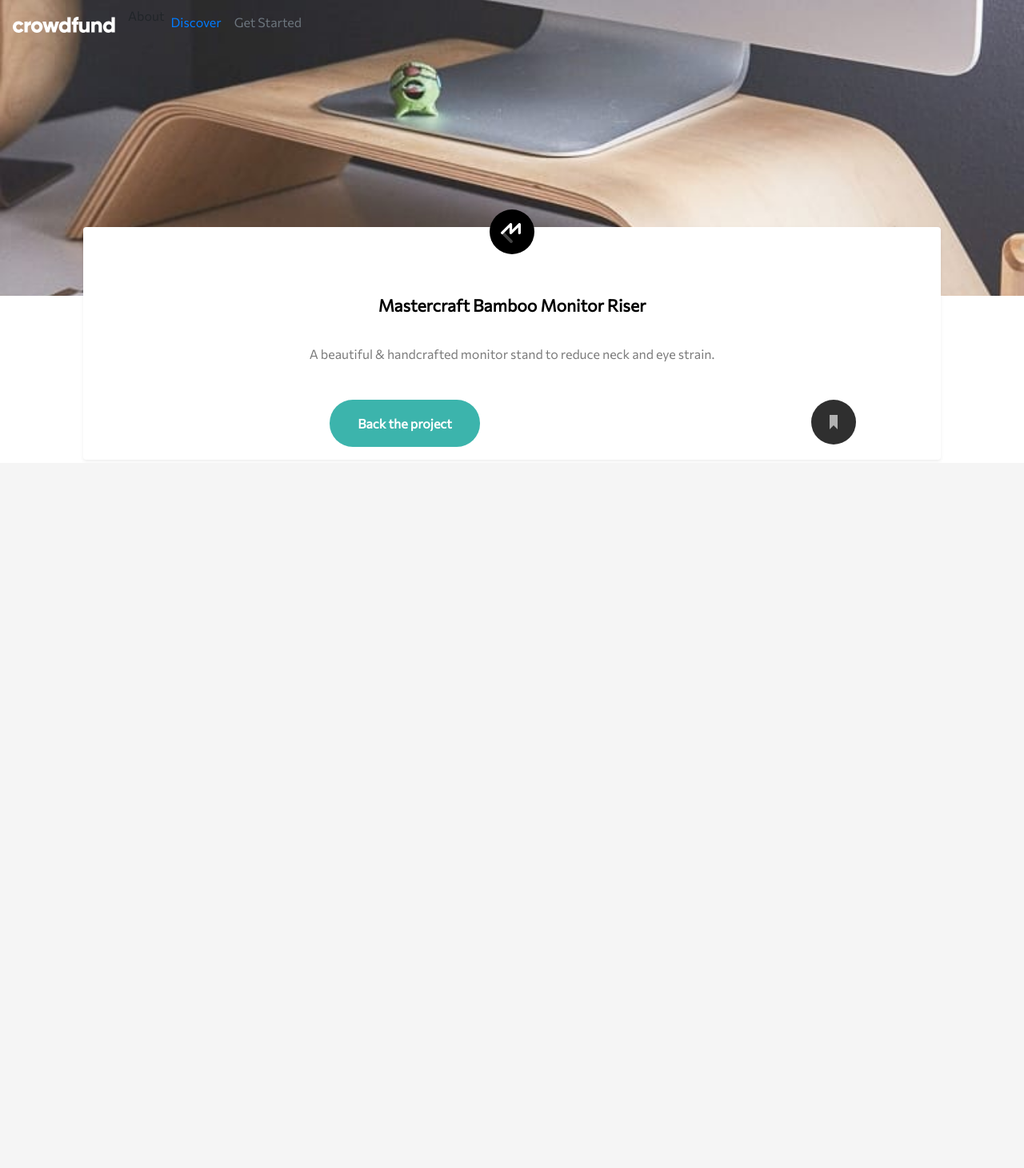
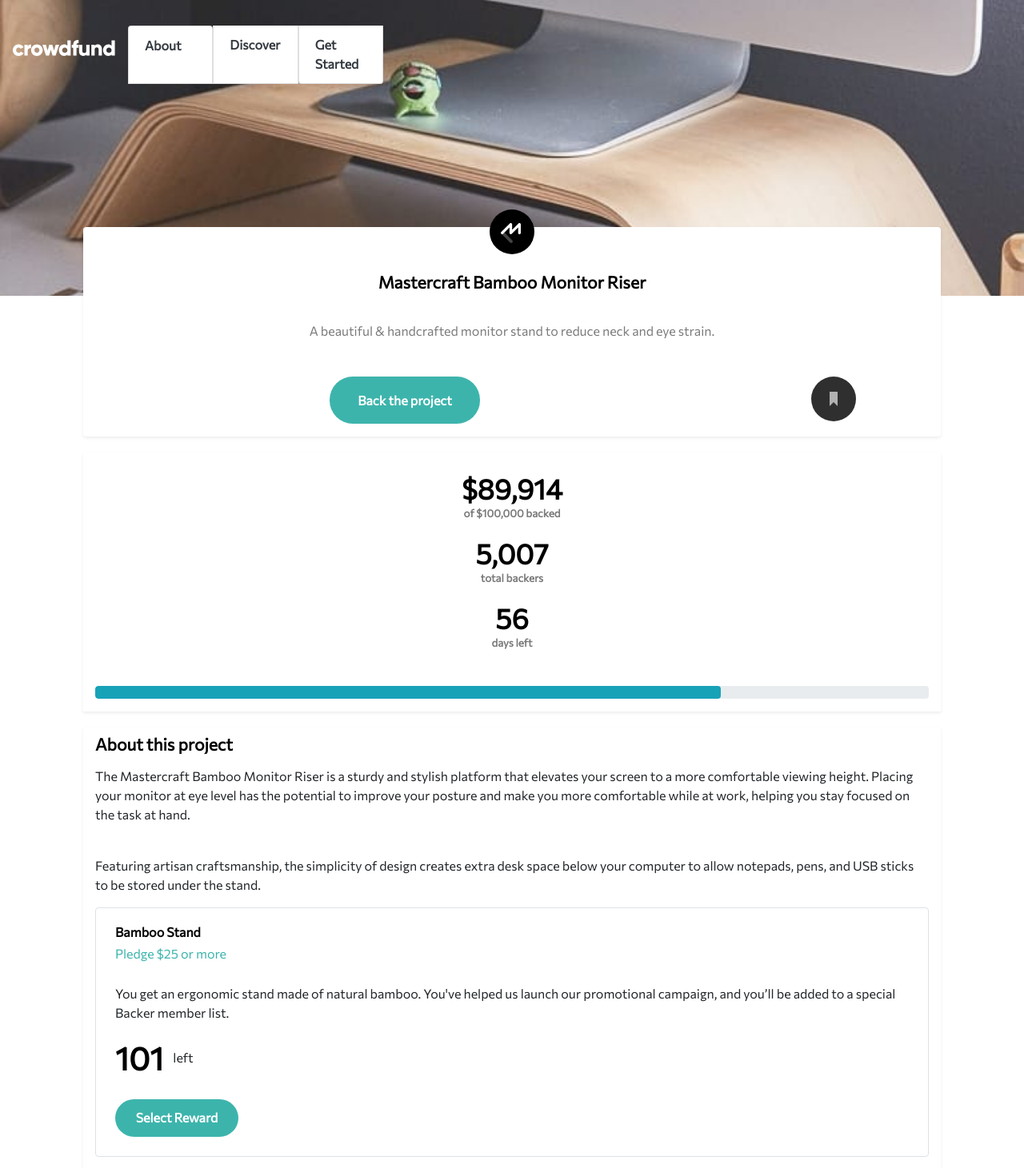
Before and after one commit to MrObonye/crowdfunding, an Angular app: page / in a window 1280 px wide. Shown: the top 1461 px of the page at 80% size. Before the commit the page ends 800 px from the top, so only its background shows below. Built offline with nearby package versions, Linux system fonts and the light colour scheme.

Commit message:
first view completed for mobile

```diff
--- a/src/app/components/common/card/card.component.ts
+++ b/src/app/components/common/card/card.component.ts
@@ -3,7 +3,7 @@ import { Component, Input, OnInit } from '@angular/core';
 @Component({
   selector: 'app-card',
   template: `
-  <div class="card" style="width: 259px; height: 325px;">
+    <div class="p-4" >
   <h5 class="card-title">{{ cardTitle }}</h5>
   <h5 class="card-sub-title">{{cardSubTitle}}</h5>
   <div class="card-text">{{cardText}}</div>
@@ -11,10 +11,10 @@ import { Component, Input, OnInit } from '@angular/core';
       <h1 class="card-digits-number">{{cardNumber}}</h1>
       <p class="card-digits-text p-2 m-1">left</p>
   </div>
-  <app-rectangular-button
-  [buttonName]="buttonName"
-  [buttonType]="buttonType">
-</app-rectangular-button>
+    <app-rectangular-button class="mb-3"
+    [buttonName]="buttonName"
+    [buttonType]="buttonType">
+    </app-rectangular-button>
   </div>`,
 })
 export class CardComponent implements OnInit {
--- a/src/app/components/hero/hero.component.html
+++ b/src/app/components/hero/hero.component.html
@@ -14,9 +14,8 @@
       </div>
     </div>
   </div>
-
-  <!--
-    <div class="col-sm-12">
+  <div class="row m-1 pt-3">
+    <div class="col-sm-12 shadow-sm ">
       <app-dashboard-widget *ngFor="let a of analyticsData;" [amount]="a.amount" [total]="a.total" class="p-3">
       </app-dashboard-widget>
 
@@ -26,6 +25,28 @@
       </div>
     </div>
   </div>
+  <div class="row m-1 pt-3">
+    <div class="col-sm-12 shadow-sm">
+      <h6 class="header text-left py-2">About this project</h6>
+      <p class="text-left">The Mastercraft Bamboo Monitor Riser is a sturdy and stylish platform that elevates your screen
+        to a more comfortable viewing height. Placing your monitor at eye level has the potential to improve
+        your posture and make you more comfortable while at work, helping you stay focused on the task at hand.</p>
+      <br>
+      <p class="text-left">Featuring artisan craftsmanship, the simplicity of design creates extra desk space below your
+        computer
+        to allow notepads, pens, and USB sticks to be stored under the stand.</p>
+      <div class="border my-3 rounded" *ngFor="let c of contentData;">
+        <app-card class=""  [cardTitle]="c.cardTitle" [cardSubTitle]="c.cardSubTitle" [cardText]="c.cardText"
+          [cardNumber]="c.cardNumber" [buttonName]="c.buttonName" [buttonType]="c.buttonType"></app-card>
+      </div>
+
+    </div>
+  </div>
+</div>
+
+
+<!--
+
 
 
   <div class="feature text-left ">
--- a/src/app/components/home/home.component.html
+++ b/src/app/components/home/home.component.html
@@ -1,7 +1,7 @@
 <div class="cover">
 <app-navbar></app-navbar>
 </div>
-<div class="container tex-center">
+<div class="container">
   <app-hero></app-hero>
 
 </div>
--- a/src/app/components/navbar/navbar.component.html
+++ b/src/app/components/navbar/navbar.component.html
@@ -1,22 +1,23 @@
+<div #hasFade class="has-fade"></div>
 <nav class="navbar navbar-expand-md  fixed-top" #navbar>
-  <a class="navbar-brand" href="#"><img src="./../../../assets/images/logo.svg" alt="" srcset="">
+  <a class="navbar-brand" href="#"><img src="./../../../assets/images/logo.svg" alt="logo">
   </a>
   <a class="navbar-toggler hidden-sm-up"
   type="button" (click)="isNavbarCollapsed = !isNavbarCollapsed"
   data-target="#navbarsDefault" aria-controls="navbarsDefault"
   aria-expanded="false" aria-label="Toggle navigation">
-    <img src="./../../../assets/images/icon-hamburger.svg" alt="" srcset="">
+    <img #mobileMenuIcon src="./../../../assets/images/icon-hamburger.svg" alt="icon" >
 </a>
-  <div [ngbCollapse]="isNavbarCollapsed" class="collapse navbar-collapse" id="navbarsDefault">
-    <ul class="navbar-nav mr-auto">
-      <li class="nav-item dropdown">
-        About
+  <div #menu [ngbCollapse]="isNavbarCollapsed" class="collapse navbar-collapse pt-4" id="navbarsDefault">
+    <ul class="navbar-nav mr-auto list-group">
+      <li class="nav-item dropdown list-group-item list-group-item-action">
+        <a class="text-dark fw-bolder" href="#">About</a>
       </li>
-      <li class="nav-item">
-        <a class="nav-link" href="#">Discover</a>
+      <li class="nav-item list-group-item list-group-item-action">
+        <a class="text-dark fw-bolder" href="#">Discover</a>
       </li>
-      <li class="nav-item">
-        <a class="nav-link disabled" href="#">Get Started</a>
+      <li class="nav-item list-group-item list-group-item-action">
+        <a class="text-dark fw-bolder" href="#">Get Started</a>
       </li>
     </ul>
   </div>
--- a/src/app/components/navbar/navbar.component.ts
+++ b/src/app/components/navbar/navbar.component.ts
@@ -7,6 +7,9 @@ import { AfterViewInit, Component, ElementRef, HostListener, OnInit, ViewChild }
 export class NavbarComponent implements OnInit, AfterViewInit {
   isNavbarCollapsed = true;
   @ViewChild('navbar', {static: false}) firstChild: ElementRef;
+  @ViewChild('hasFade', {static: false}) overlay: ElementRef;
+  @ViewChild('mobileMenuIcon', {static: false}) mobileMenuIcon: ElementRef;
+  @ViewChild('menu', {static: false}) menu: ElementRef;
 
   @HostListener('window:scroll', ['$event']) onScrollEvent($event) {
     // console.log(window.pageYOffset);
@@ -14,6 +17,17 @@ export class NavbarComponent implements OnInit, AfterViewInit {
       this.firstChild.nativeElement.classList.add('navbar-background');
     } else {
       this.firstChild.nativeElement.classList.remove('navbar-background');
+    }
+  }
+  @HostListener('click', ['$event']) onClick($event) {
+    if (this.menu.nativeElement.classList.contains('show')) {
+      this.overlay.nativeElement.classList.add('overlay');
+      this.mobileMenuIcon.nativeElement.src = '../../assets/images/icon-close-menu.svg';
+
+    } else {
+      this.overlay.nativeElement.classList.remove('overlay');
+      this.mobileMenuIcon.nativeElement.src = '../../assets/images/icon-hamburger.svg';
+
     }
   }
   constructor() { }
--- a/src/assets/scss/_global.scss
+++ b/src/assets/scss/_global.scss
@@ -22,4 +22,10 @@ body {
   color: $darkGray;
   width: 100%;
   overflow-x: hidden;
+  background-color: whitesmoke;
 }
+a,
+a:visited,
+a:hover {
+  text-decoration: none;
+}
--- a/src/assets/scss/_hero.scss
+++ b/src/assets/scss/_hero.scss
@@ -1,6 +1,9 @@
 @import "./dashboard";
 @import "./buttons";
 @import "./card";
+.cc {
+  background-color: whitesmoke;
+}
 
 .hero {
   // position: relative;
@@ -28,10 +31,10 @@
   padding-bottom: 29px;
 }
 .header {
-  padding: 29px;
+  // padding: 29px;
   font-weight: 700;
   font-size: 21px;
-  text-align: center;
+  // text-align: center;
   color: black;
 }
 .analytics {
--- a/src/assets/scss/_navbar.scss
+++ b/src/assets/scss/_navbar.scss
@@ -9,3 +9,16 @@
 .navbar-background {
   background-color: black;
 }
+.fw-bolder {
+  font-weight: 700;
+}
+.overlay {
+  position: fixed;
+  opacity: 1;
+  top: 0;
+  right: 0;
+  bottom: 0;
+  left: 0;
+  z-index: 20;
+  background-image: linear-gradient($Black, transparent);
+}
```
